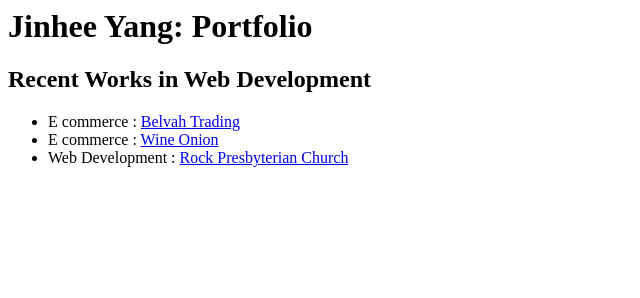
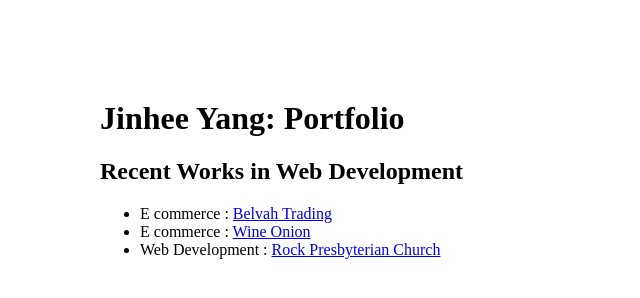
Before and after one commit to guinevere19/guinevere19.github.io, a plain HTML site: page index.html in a window 1280 px wide. Shown: the whole page, without its empty margins (0-640 px from the left). Drawn offline with Linux system fonts and the light colour scheme.

Commit message:
Update index.html

```diff
--- a/index.html
+++ b/index.html
@@ -4,7 +4,7 @@
   </head>
 
 
-  <body>
+  <body style="margin: 100px 0 0 100px">
     <h1>Jinhee Yang: Portfolio</h1>
     <h2>Recent Works in Web Development</h2>
 
```
